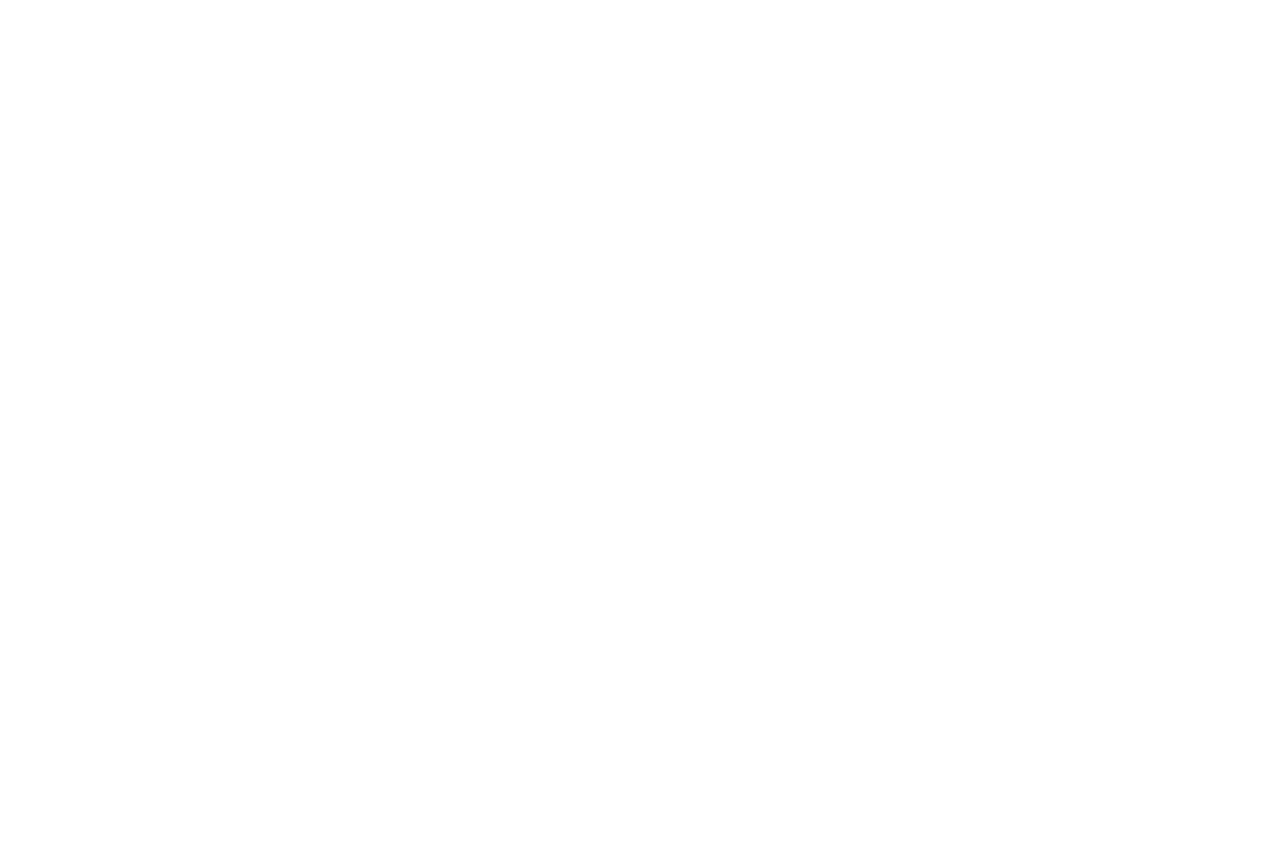
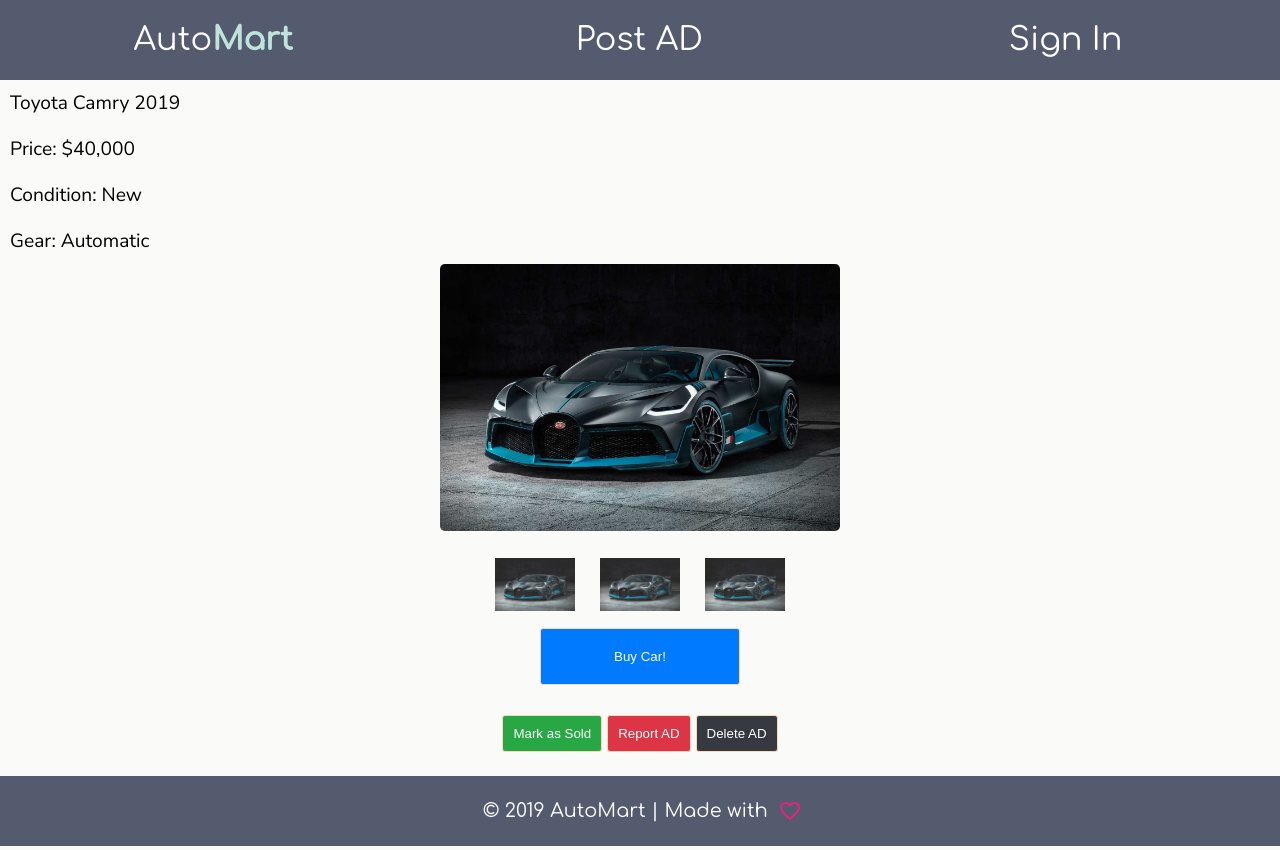
Before and after one commit to lawrenceogri/AutoMart, a plain HTML site: page UI/car.html in a window 1280 px wide. Before the commit the page ends 800 px from the top, so only its background shows below. Drawn offline with Linux system fonts and the light colour scheme.

Commit message:
[FT-#166044233] Add markup and style to car page

```diff
--- a/UI/car.html
+++ b/UI/car.html
@@ -0,0 +1,48 @@
+<!DOCTYPE html>
+<html lang="en">
+
+<head>
+    <title>AutoMart | Automobile Marketplace</title>
+    <meta charset="utf-8">
+    <meta name="viewport" content="width=device-width, initial-scale=1.0, shrink-to-fit=no">
+    <link rel="stylesheet" href="style/style.css">
+    <link rel="icon" href="image/car.png">
+    <meta name="theme-color" content="lightgrey" />
+    <script src="script/script.js" defer></script>
+    <link href="https://fonts.googleapis.com/icon?family=Material+Icons" rel="stylesheet">
+    <link href="https://fonts.googleapis.com/css?family=Comfortaa|Nunito+Sans&display=swap" rel="stylesheet">
+</head>
+<body style="background: #fafaf9;">
+    <div class="header">
+        <ul class="light">
+            <li class="cursive">Auto<span class="mart">Mart</span></li>
+            <li><a href="post-ad.html" class="light">Post AD</a></li>
+            <li><a href="sign-in.html" class="light">Sign In</a></li>
+        </ul>
+    </div> <!-- header -->
+    <div>
+        <p>Toyota Camry 2019</p>
+        <p>Price: $40,000</p>
+        <p>Condition: New</p>
+        <p>Gear: Automatic</p>
+    </div>
+    <div class="center car">
+        <img src="image/bugatti.jpg" width="400">
+    </div>
+    <center class="preview">
+        <img src="image/bugatti.jpg" width="80">
+        <img src="image/bugatti.jpg" width="80">
+        <img src="image/bugatti.jpg" width="80">
+    </center>
+    <div class="center"><button class="buy light inverse">Buy Car!</button></div>
+    <div class="center">
+        <button class="mark-sold light inverse">Mark as Sold</button>
+        <button class="flag light inverse">Report AD</button>
+        <button class="delete light inverse">Delete AD</button>
+    </div>
+    <div class="center footer comfortaa">
+        <p class="heart-p">&copy; 2019 AutoMart | Made with</p> <i class="material-icons heart"
+                style="color: #e42382;">favorite_border</i>
+    </div>
+</body>
+</html>
--- a/UI/style/style.css
+++ b/UI/style/style.css
@@ -43,7 +43,7 @@ p{
     padding: 10px;
 }
 
-h1,h2,h3,h4,h5,h6{
+h1,h2,h3,h4,h5,h6, .comfortaa{
     font-family: 'Comfortaa', cursive;
 }
 
@@ -103,7 +103,6 @@ h1,h2,h3,h4,h5,h6{
     padding: 0;
     margin-bottom: 4px;
     border-radius: 5px;
-
 }
 
 .center{
@@ -113,6 +112,11 @@ h1,h2,h3,h4,h5,h6{
 .footer{
     height: 40px;
     line-height: 40px;
+    margin-top: 20px;
+    padding: 60px;
+    padding-top:10px;
+    background: #555b6e;
+    color: white;
 }
 
 .heart{
@@ -176,3 +180,42 @@ button:hover{
     color: #bee3db;
     font-weight: bolder;
 }
+
+.car img{
+    border-radius: 5px;
+    margin-bottom: 10px;
+}
+
+.preview img{
+    margin: 10px;
+    opacity: 0.85;
+}
+
+.preview img:hover{
+    margin: 10px;
+    opacity: 1;
+}
+
+.buy{
+    background: #007BFF;
+    padding: 20px;
+    width: 200px;
+    margin-bottom: 30px;
+}
+
+.mark-sold{
+    background: #28A745;
+}
+
+.flag{
+    background: #DC3545;
+}
+
+.delete{
+    background: #343A40;
+}
+
+.inverse:hover{
+    background: white;
+    color: black;
+}
```
Also changed, not shown: UI/index.html (+5 -3 lines).
